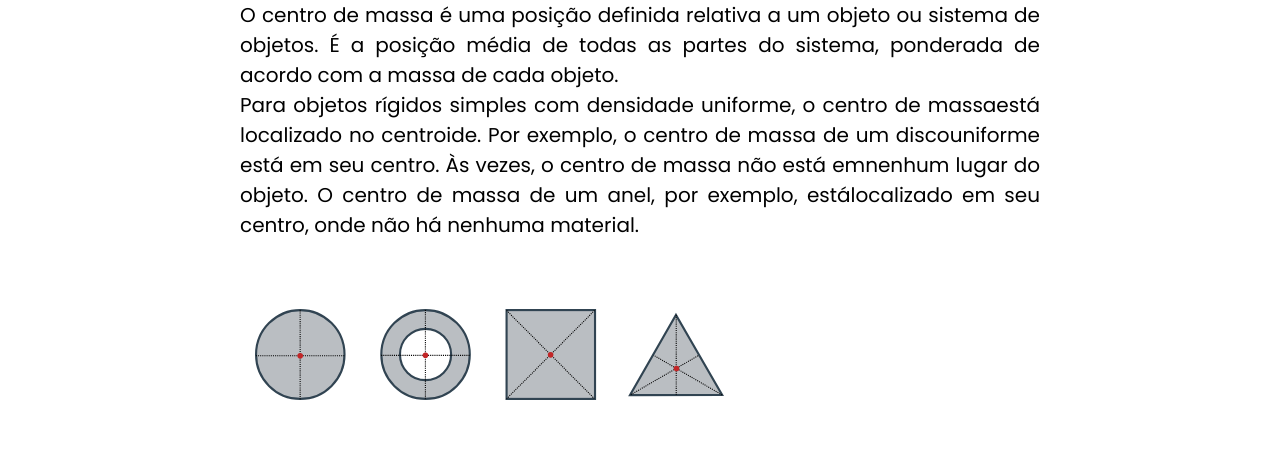
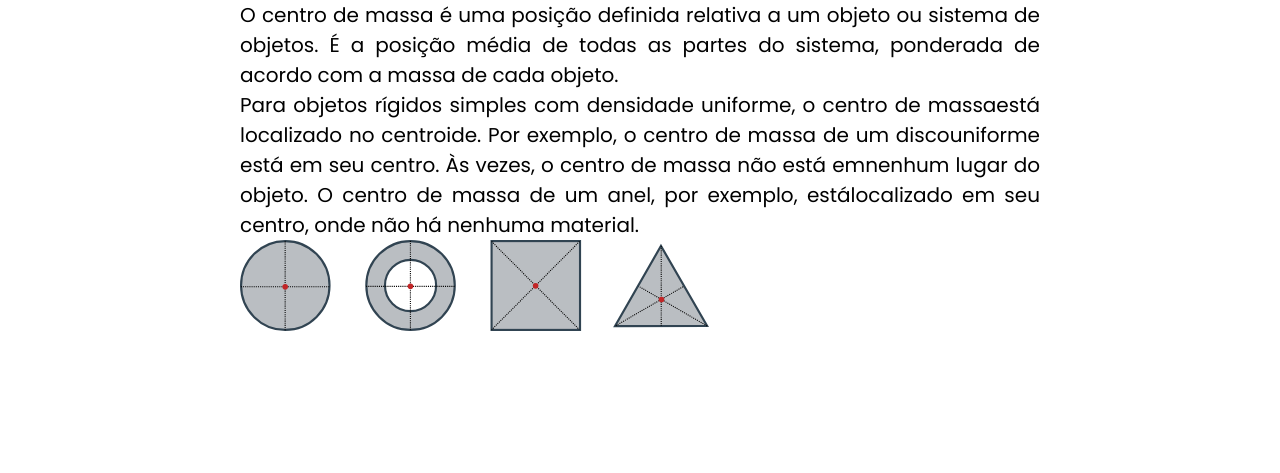
Before and after one commit to Isakue/Site-Feira-de-Ciencias, a plain HTML site: page index.html in a window 1280 px wide. Shown: the part 680-1153 px from the top of the page. After the commit the page ends 1015 px from the top, so only its background shows below. Drawn offline with Linux system fonts and the light colour scheme; a web font is replaced by a local one.

Commit message:
Revert "Update style.css"
This reverts commit 852d6e17915307a0bee6e1f890828bc511513135.

```diff
--- a/CSS/style.css
+++ b/CSS/style.css
@@ -189,8 +189,3 @@ main > p {
         max-width: 400px;
     }
 }
-img {
-      margin: 15px;
-      padding: 40px;
-      padding: 54px 0;
-}
```
